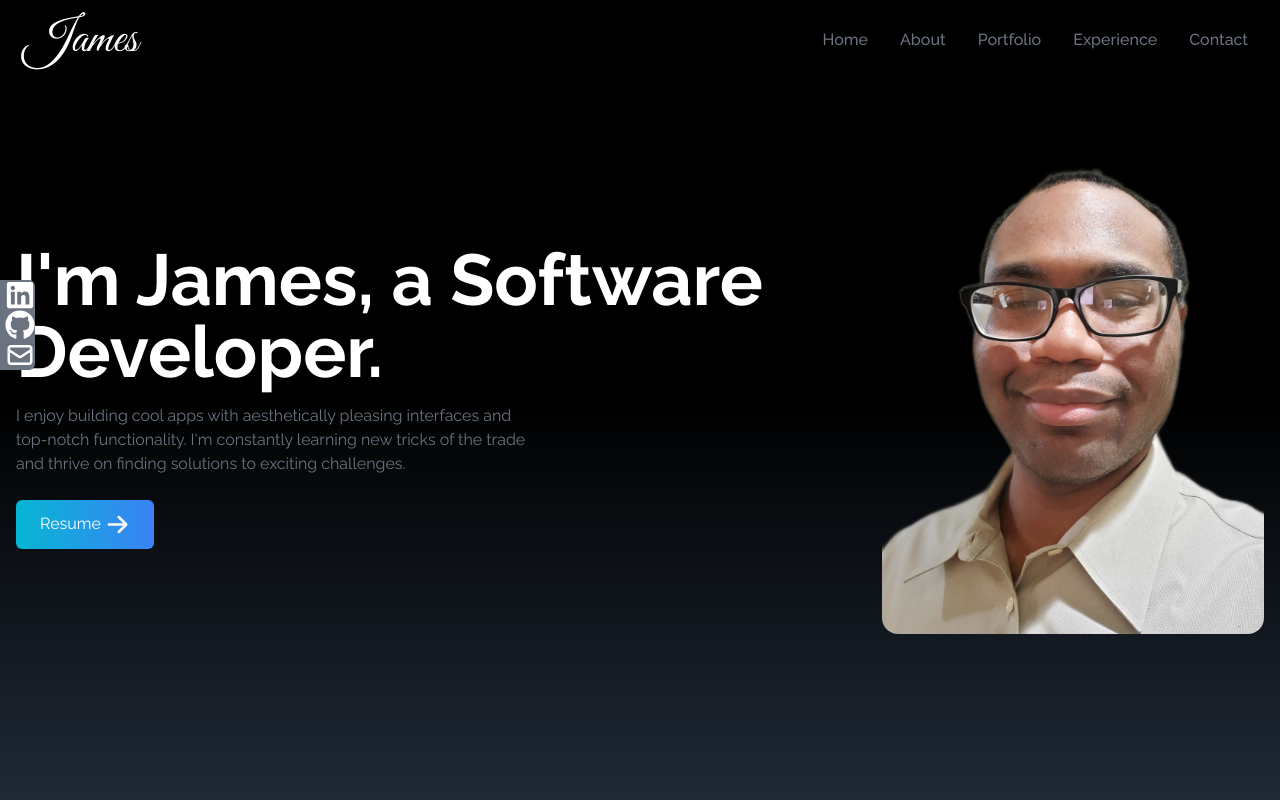
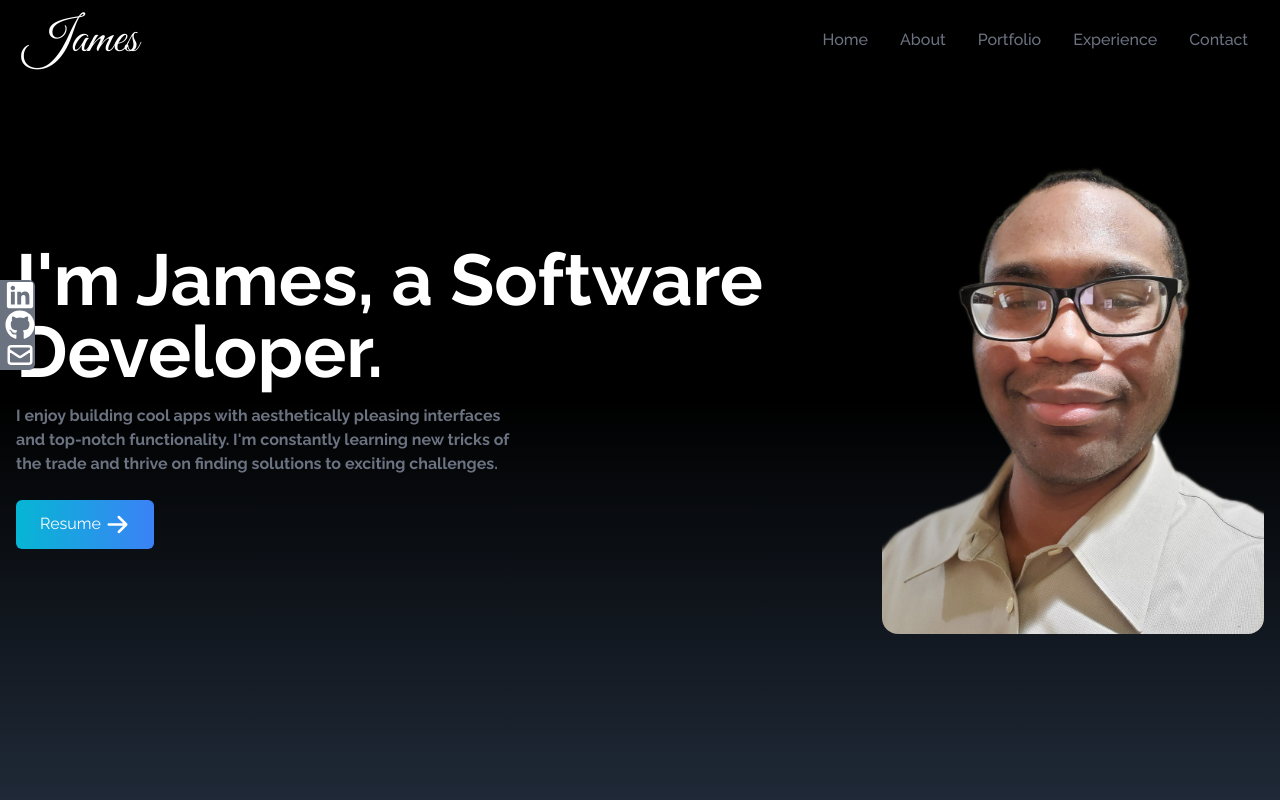
Before and after one commit to jthierry88/portfolio-site, a React (Create React App) app: page / in a window 1280 px wide. Shown: the top 800 px of the page. Built offline with nearby package versions, Linux system fonts and the light colour scheme; the HTML template or start-up script is replaced by a standard one.

Commit message:
Bold text on Home Page

```diff
--- a/public/index.html
+++ b/public/index.html
@@ -9,7 +9,7 @@
       name="description"
       content="Web site created using create-react-app"
     />
-    <link rel="apple-touch-icon" href="%PUBLIC_URL%/logo192.png" />
+    <link rel="apple-touch-icon" href="%PUBLIC_URL%/portcon.png" />
     <link rel="manifest" href="%PUBLIC_URL%/manifest.json" />
     <title>James Thierry || Software Developer</title>
   </head>
--- a/src/components/Home.jsx
+++ b/src/components/Home.jsx
@@ -17,7 +17,7 @@ const Home = () => {
           <h2 className="text-4xl sm:text-7xl font-bold text-white">
             I'm James, a Software Developer.
           </h2>
-          <p className="text-gray-500 py-4 max-w-lg">
+          <p className="text-gray-500 py-4 max-w-lg font-bold">
             I enjoy building cool apps with aesthetically pleasing interfaces
             and top-notch functionality. I'm constantly learning new tricks of
             the trade and thrive on finding solutions to exciting challenges.
```
Also changed, not shown: public/portcon.png (added), 1 other file (tests, documents, lock files or other folders).
